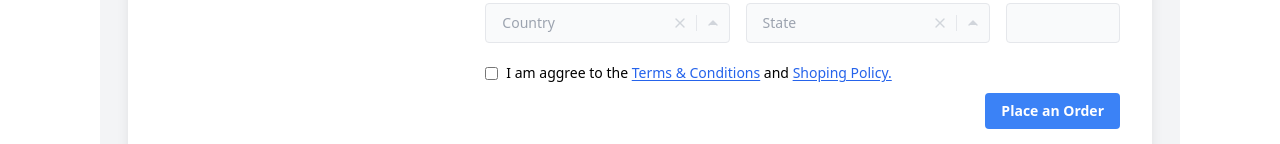
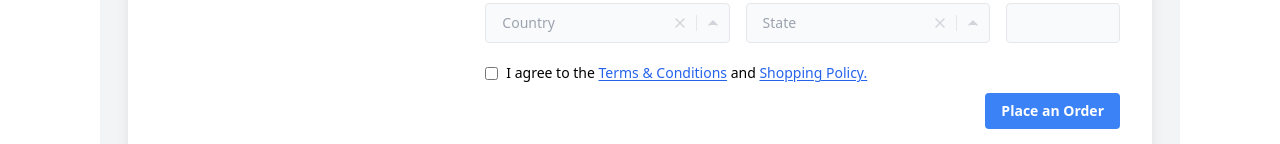
Before and after one commit to afroBalogun/book-store-mern-project, a React (Vite) app in the folder frontend/: page /checkout in a window 1280 px wide. Shown: the part 656-800 px from the top of the page. Built offline with nearby package versions, Linux system fonts and the light colour scheme; no server answers; sample sign-in values are in the browser's storage.

Commit message:
grammatical corrections

```diff
--- a/frontend/src/components/Navbar.jsx
+++ b/frontend/src/components/Navbar.jsx
@@ -20,7 +20,7 @@ export default function Navbar() {
 
     const navigation = [
         { name: "Dashboard", href: "/dashboard" },
-        { name: "Orders", href: "/order" },
+        { name: "Orders", href: "/orders" },
         { name: "Cart Page", href: "/cart" },
         { name: "Check Out", href: "/checkout" },
     ];
--- a/frontend/src/pages/checkout/Checkout.jsx
+++ b/frontend/src/pages/checkout/Checkout.jsx
@@ -181,7 +181,7 @@ export default function Checkout(){
                                                             id="billing_same"
                                                             className="form-checkbox"
                                                             onChange={() => setIsChecked(!isChecked)}
-                                                        />                                                            <label for="billing_same" className="ml-2 ">I am aggree to the <Link className='underline underline-offset-2 text-blue-600'>Terms & Conditions</Link> and <Link className='underline underline-offset-2 text-blue-600'>Shoping Policy.</Link></label>
+                                                        />                                                            <label for="billing_same" className="ml-2 ">I agree to the <Link className='underline underline-offset-2 text-blue-600'>Terms & Conditions</Link> and <Link className='underline underline-offset-2 text-blue-600'>Shopping Policy.</Link></label>
                                                         </div>
                                                     </div>
 
```
Also changed, not shown: 1 other file (tests, documents, lock files or other folders).
